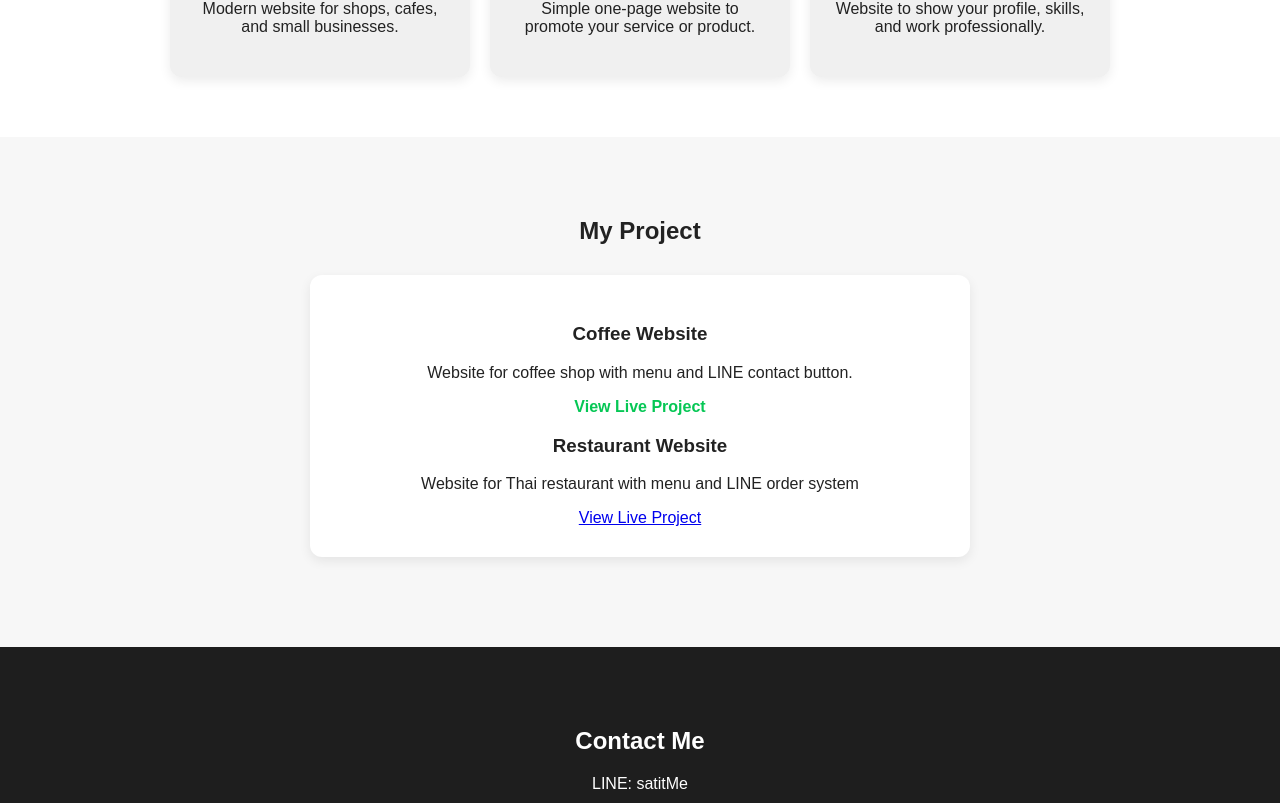
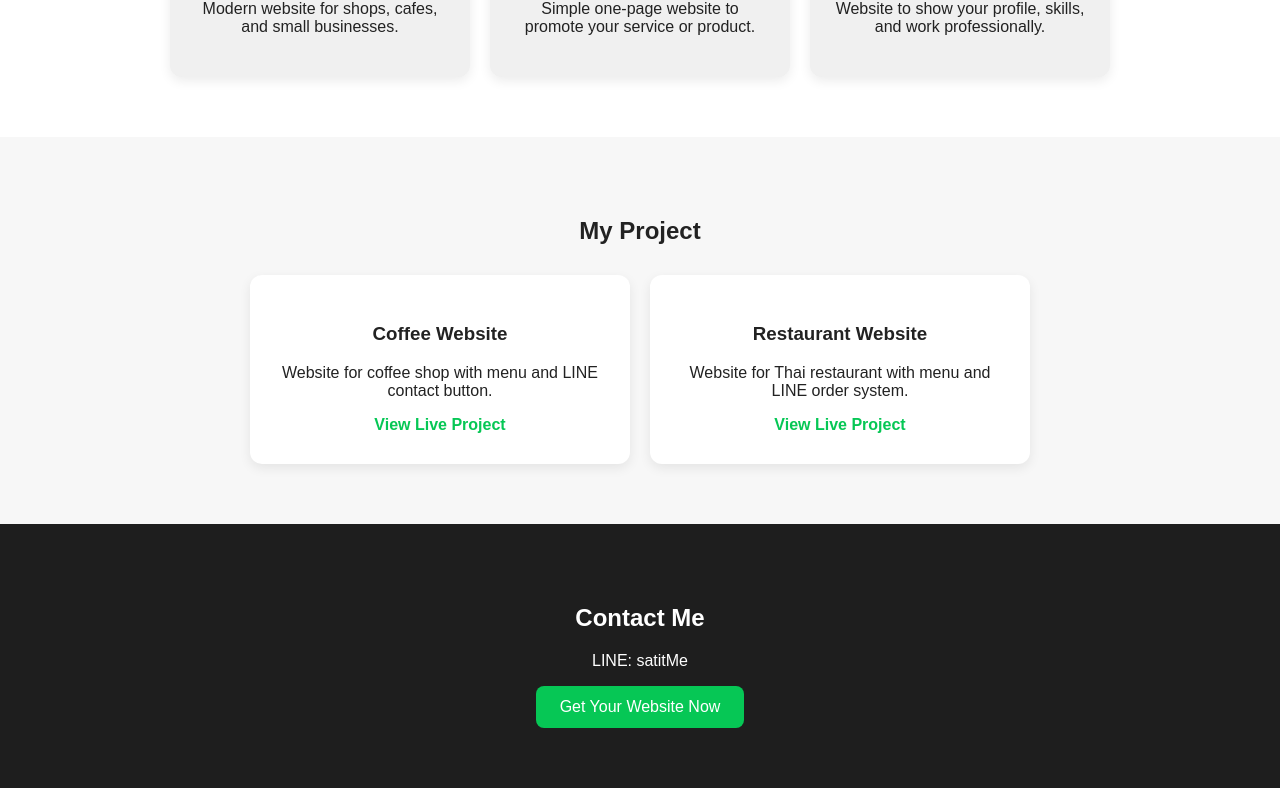
Before and after one commit to Tui-Satit/my-portfolio-site, a React (Create React App) app: page / in a window 1280 px wide. Shown: the part 955-1758 px from the top of the page. Built offline with nearby package versions, Linux system fonts and the light colour scheme.

Commit message:
improve project cards

```diff
--- a/src/App.js
+++ b/src/App.js
@@ -14,7 +14,8 @@ function App() {
         <h1 style={{ fontSize: "48px", marginBottom: "10px" }}>Hi, I am Tui 👋</h1>
         <h2 style={{ fontSize: "28px", marginBottom: "20px" }}>Web Developer</h2>
         <p style={{ fontSize: "18px", marginBottom: "30px" }}>
-          I build simple websites that help your business get more customers.
+
+          I build websites that help your business get more customers and increase sales.
         </p>
 
         <a
@@ -108,8 +109,16 @@ function App() {
 
   <div
     style={{
-            maxWidth: "600px",
-            margin: "30px auto",
+      display: "flex",
+      justifyContent: "center",
+      gap: "20px",
+      flexWrap: "wrap",
+      marginTop: "30px"
+    }}
+  >
+    <div
+      style={{
+        width: "320px",
         backgroundColor: "white",
         padding: "30px",
         borderRadius: "12px",
@@ -118,7 +127,6 @@ function App() {
     >
       <h3>Coffee Website</h3>
       <p>Website for coffee shop with menu and LINE contact button.</p>
-
       <a
         href="https://coffee-website-olive-seven.vercel.app/"
         target="_blank"
@@ -127,13 +135,28 @@ function App() {
       >
         View Live Project
       </a>
+    </div>
 
+    <div
+      style={{
+        width: "320px",
+        backgroundColor: "white",
+        padding: "30px",
+        borderRadius: "12px",
+        boxShadow: "0 4px 12px rgba(0,0,0,0.08)"
+      }}
+    >
       <h3>Restaurant Website</h3>
-<p>Website for Thai restaurant with menu and LINE order system</p>
-
-<a href="https://restaurant-website-three-sooty.vercel.app/" target="_blank">
+      <p>Website for Thai restaurant with menu and LINE order system.</p>
+      <a
+        href="https://restaurant-website-three-sooty.vercel.app/"
+        target="_blank"
+        rel="noopener noreferrer"
+        style={{ color: "#06C755", fontWeight: "bold", textDecoration: "none" }}
+      >
         View Live Project
       </a>
+    </div>
   </div>
 </section>
 
```
Lines whose indentation alone changed are shown as unchanged.
